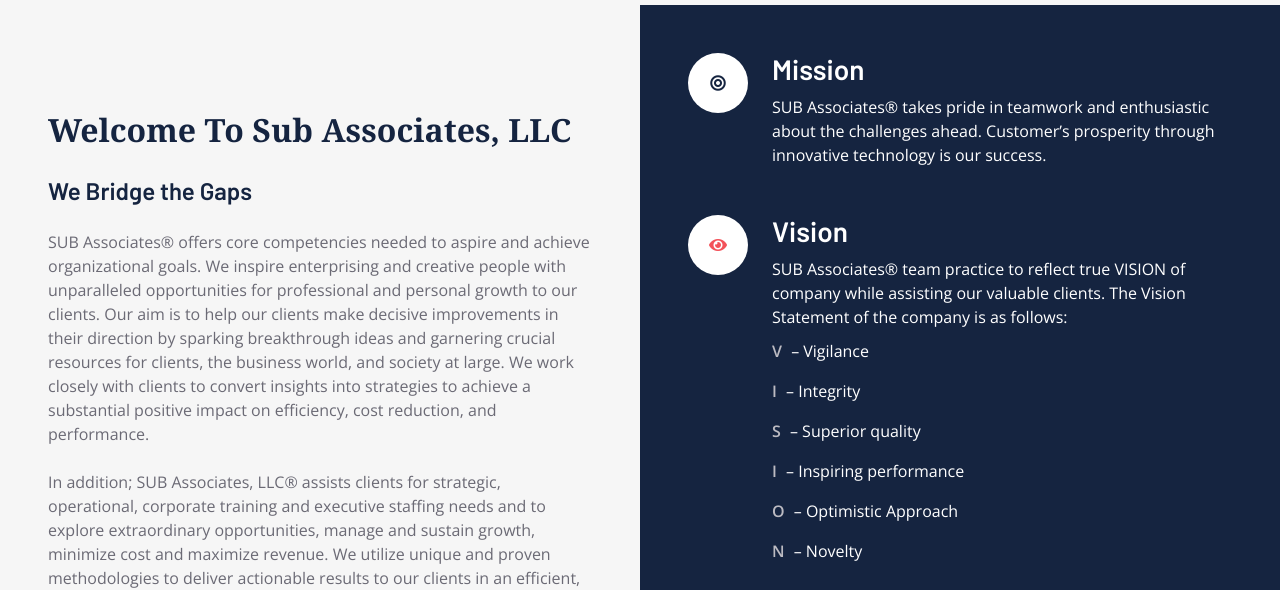
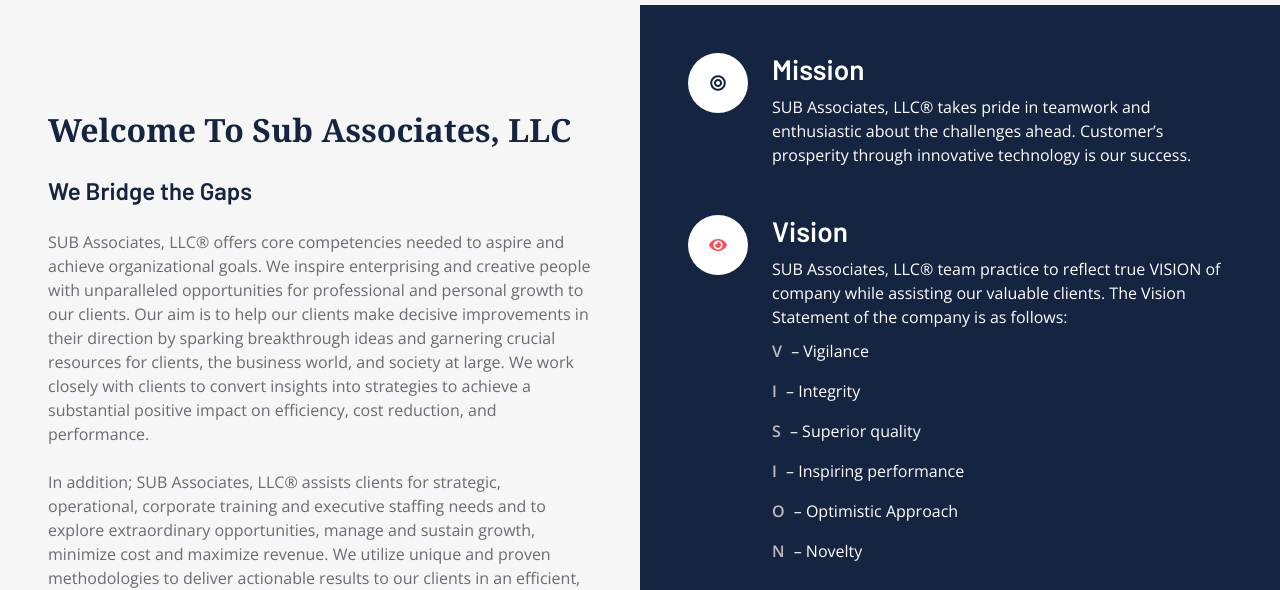
Before and after one commit to supreetn/Subassociates, a website with bundled scripts: page about.html in a window 1280 px wide. Shown: the part 210-800 px from the top of the page. Built offline with nearby package versions, Linux system fonts and the light colour scheme.

Commit message:
Updatellc about.html

```diff
--- a/about.html
+++ b/about.html
@@ -71,7 +71,7 @@
     <nav class="navbar navbar-expand-lg bg-white navbar-light shadow-sm px-5 py-3 py-lg-0">
         <a href="index.html" class="navbar-brand p-0">
             <img src="globe 3 copy.jpg" alt="SUB Associates, LLC® Logo" class="logo" style="max-width: 70px;">
-            <span class = "company-name m-0 text-uppercase text-dark" style="font-size: x-large; font-family: Georgia, 'Times New Roman', Times, serif">SUB ASSOCIATES, LLC®</span>
+            <span class = "company-name m-0 text-uppercase text-dark" style="font-size: x-large; font-family: Georgia, 'Times New Roman', Times, serif">SUB Associates, LLC®</span>
         </a>
         </a>
         <button class="navbar-toggler" type="button" data-bs-toggle="collapse" data-bs-target="#navbarCollapse">
@@ -125,7 +125,7 @@
             <div class="col-lg-6 py-6 px-5">
                 <h1 class="display-5 mb-4"> <span class="text-dark" style="font-size: xx-large; font-family: Georgia, 'Times New Roman', Times, serif"> Welcome To Sub Associates, LLC</span></h1>
                 <h4 class="text-dark mb-4">We Bridge the Gaps</h4>
-                <p class="mb-4">SUB Associates® offers core competencies needed to aspire and achieve organizational goals. We inspire enterprising and creative people with unparalleled opportunities for professional and personal growth to our clients. Our aim is to help our clients make decisive improvements in their direction by sparking breakthrough ideas and
+                <p class="mb-4">SUB Associates, LLC® offers core competencies needed to aspire and achieve organizational goals. We inspire enterprising and creative people with unparalleled opportunities for professional and personal growth to our clients. Our aim is to help our clients make decisive improvements in their direction by sparking breakthrough ideas and
                     garnering crucial resources for clients, the business world, and society at large.
                     We work closely with clients to convert insights into strategies to achieve a substantial positive impact on efficiency, cost reduction, and performance.
 
@@ -148,7 +148,7 @@
                         </div>
                         <div class="ps-4">
                             <h3 class = "text-white">Mission</h3>
-                            <p class="mb-0">SUB Associates® takes pride in teamwork and enthusiastic about the challenges ahead.
+                            <p class="mb-0">SUB Associates, LLC® takes pride in teamwork and enthusiastic about the challenges ahead.
                                 Customer’s prosperity through innovative technology is our success. </p>
 
                         </div>
@@ -190,7 +190,7 @@
 
                         <div class="ps-4">
                             <h3 class = "text-white">Vision</h3>
-                            <p class="mb-0">SUB Associates® team practice to reflect true VISION of company while assisting our valuable clients. The Vision Statement of the company is as follows: </p>
+                            <p class="mb-0">SUB Associates, LLC® team practice to reflect true VISION of company while assisting our valuable clients. The Vision Statement of the company is as follows: </p>
                             <div class = "vision-list">
                                 <p><strong>V</strong> – Vigilance</p>
                                 <p><strong>I</strong> – Integrity</p>
```
